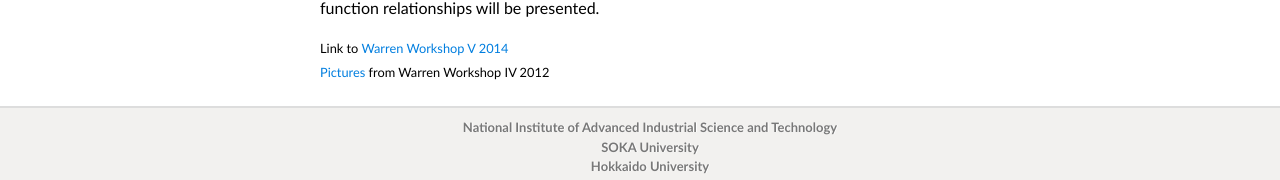
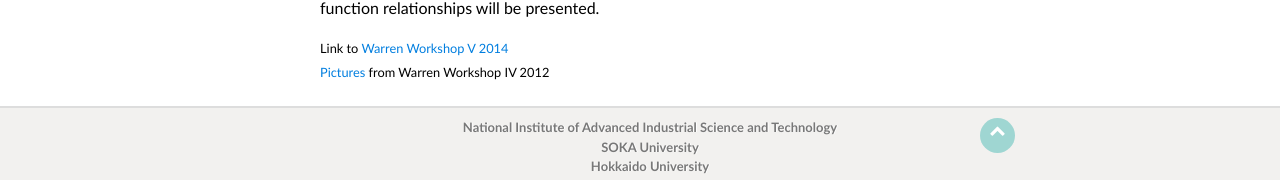
Before and after one commit to yamazakiM/WarrenWorkshop2016, a Jekyll site: the page built from index.md, in a window 1280 px wide and 972 px high. Shown: the part 789-969 px from the top of the window. Built offline with Jekyll 4.4.1, drawn with Linux system fonts in a browser that asks for light colours; nearby versions of some CDN libraries; library files that are not in the unit come from our copies.

Commit message:
Update default.html

```diff
--- a/_layouts/default.html
+++ b/_layouts/default.html
@@ -7,6 +7,7 @@
     <section class="main-content">
             {{ content }}
     </section>
+    <p id="pageTop"><a href="#"><i class="fa fa-chevron-up"></i></a></p>
   </div>
 </body>
 {% include footer.html %}
```
